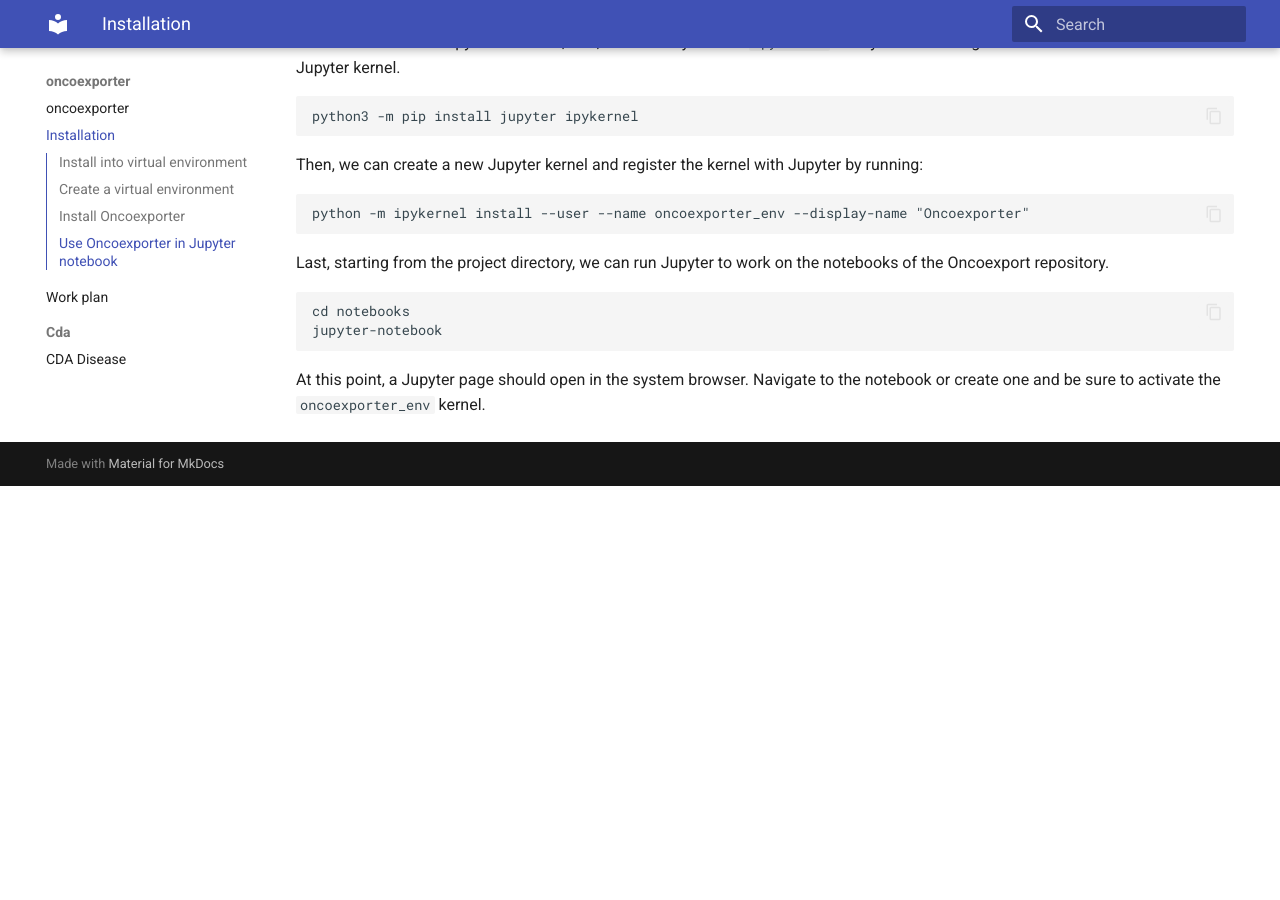
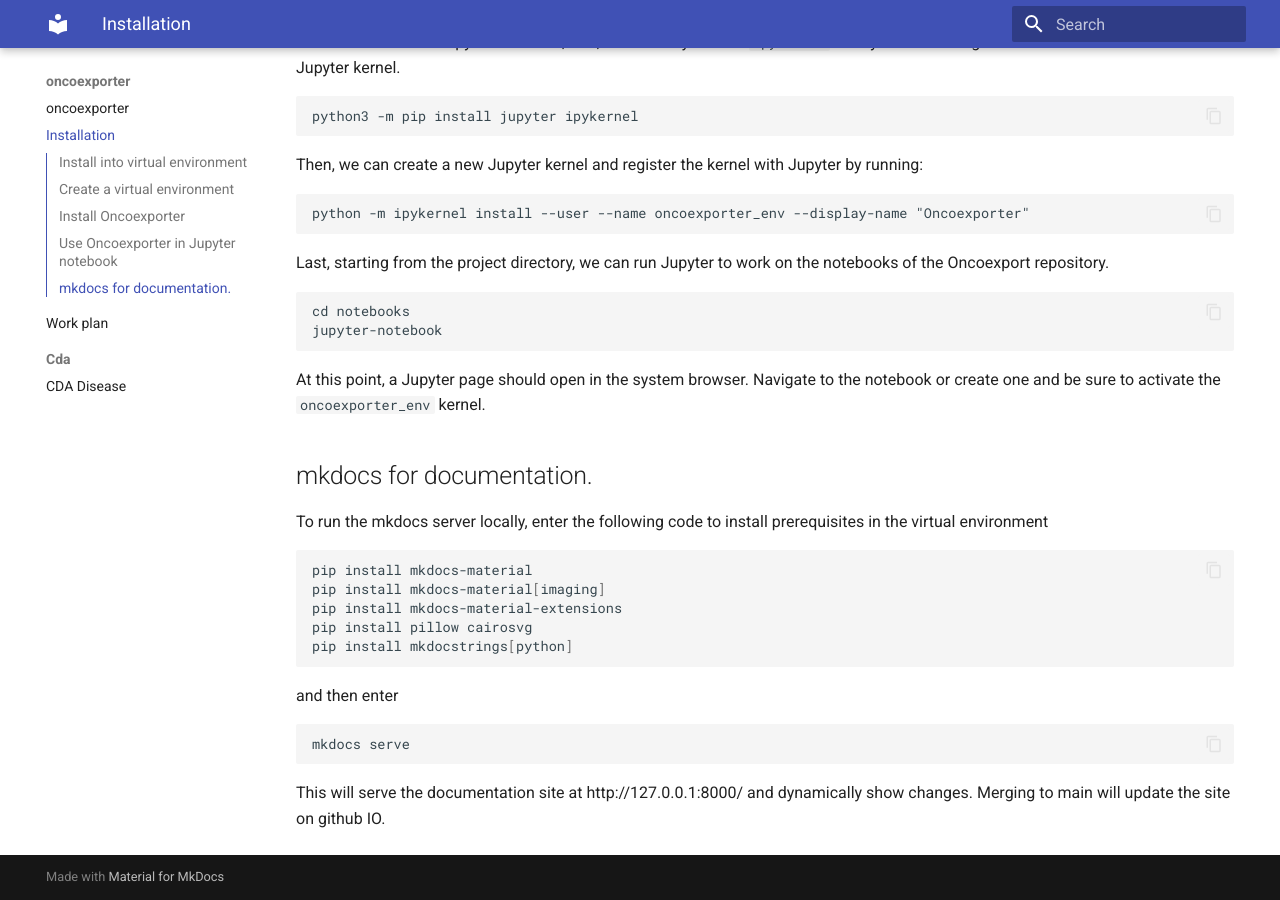
Before and after one commit to monarch-initiative/oncoexporter, an MkDocs documentation site: the page built from docs/installation.md, in a window 1280 px wide and 900 px high, scrolled down 894 px. Built offline with MkDocs 1.6.1 and Material for MkDocs 9.7.7, drawn with Linux system fonts in a browser that asks for light colours; before the commit the page ends 1380 px from its top, so only the background shows below that.

````diff
--- a/docs/installation.md
+++ b/docs/installation.md
@@ -67,3 +67,25 @@ jupyter-notebook
 
 At this point, a Jupyter page should open in the system browser. Navigate to the notebook or create one and be sure
 to activate the ``oncoexporter_env`` kernel.
+
+
+
+## mkdocs for documentation.
+
+To run the mkdocs server locally, enter the following code to install prerequisites in the virtual environment
+
+```bash
+pip install mkdocs-material
+pip install mkdocs-material[imaging]
+pip install mkdocs-material-extensions
+pip install pillow cairosvg
+pip install mkdocstrings[python]
+```
+
+and then enter
+
+```bash
+mkdocs serve
+```
+
+This will serve the documentation site at http://127.0.0.1:8000/ and dynamically show changes. Merging to main will update the site on github IO.
````
Also changed, not shown: 3 other files.
